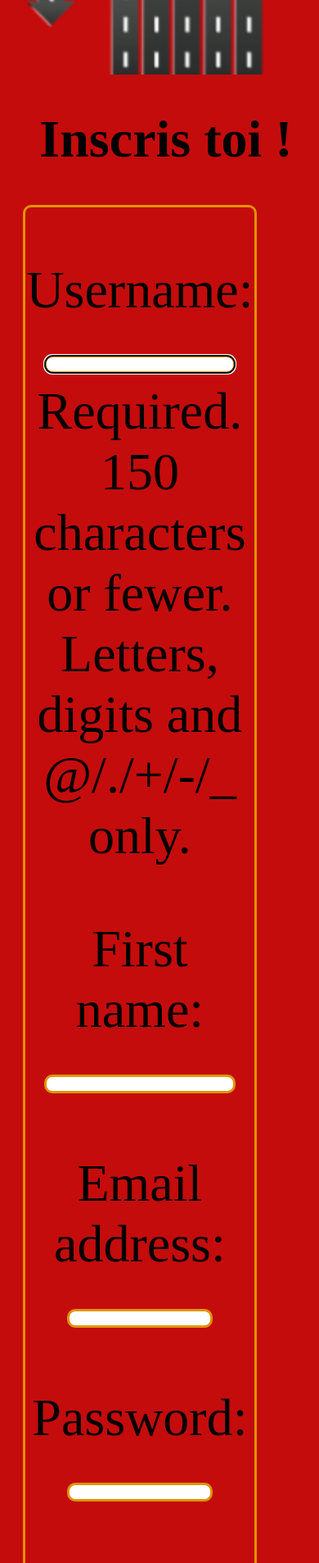
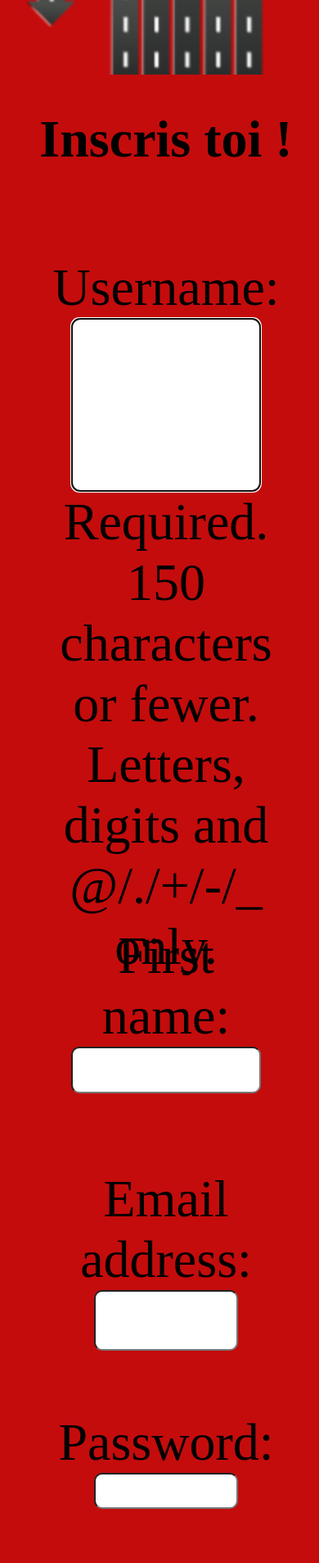
Before and after one commit to thomsart/GearWheel, a Django app: page /bestway/signup/ in a window 390 px wide; the page is wider, and only the part inside the window is pictured. Shown: the part 641-2548 px from the top of that part at 82% size. Run offline with Django 3.2, Linux system fonts and the light colour scheme.

Commit message:
responsive 70%

```diff
--- a/bestway/form.py
+++ b/bestway/form.py
@@ -26,11 +26,11 @@ class AddressForm(forms.Form):
     """
         The form of the start and end addresses.
     """
-    start = forms.CharField(label="Départ ", max_length=70)
-    end = forms.CharField(label="Arrivée ", max_length=70)
+    start = forms.CharField(label="", widget=forms.TextInput(attrs={'placeholder': "Adresse de départ"}), max_length=70)
+    end = forms.CharField(label="", widget=forms.TextInput(attrs={'placeholder': "Adresse d'arrivée"}), max_length=70)
 
 class StopsForm(forms.Form):
     """
         The form of the stops and addresses.
     """
-    stops = forms.CharField(label="Rentre tes arrêts ", max_length=70)
+    stops = forms.CharField(label="", widget=forms.TextInput(attrs={'placeholder': "Adresse d'arrêt"}), max_length=70)
--- a/bestway/static/css/base.css
+++ b/bestway/static/css/base.css
@@ -80,12 +80,20 @@ nav
 
 /* les images dans la navigation */
 
+img
+{
+    height: 8em;
+}
 @media screen and (max-width: 1024px)
 {
     img
     {
         height: 15em;
     }
+}
+#img_traffic
+{
+    height: 15em;
 }
 
 
@@ -104,6 +112,7 @@ nav
     /* border: solid rgb(255, 230, 0); */
     display: flex;
     justify-content: space-around;
+    height:15em;
 }
 @media screen and (max-width: 1024px)
 {
@@ -126,7 +135,7 @@ nav
 
 .block
 {
-    border: solid rgb(255, 0, 149);
+    /* border: solid rgb(255, 0, 149); */
     display: flex;
     flex-direction: column;
     height: 25em;
@@ -136,21 +145,35 @@ nav
     .block
     {
         width: 100%;
-        padding-left: 0%;
-        padding-right: 0%;
         height: 50em;
     }
 }
 
 .text
 {
-    border: solid rgb(255, 81, 0);
+    /* border: solid rgb(255, 81, 0); */
 }
 @media screen and (max-width: 1024px)
 {
     .text
     {
         justify-content:none;
+    }
+}
+
+.block_result
+{
+    /* border: solid rgb(0, 255, 149); */
+    display: flex;
+    flex-direction: column;
+    height: 60em;
+}
+@media screen and (max-width: 1024px)
+{
+    .block_result
+    {
+        width: 100%;
+        height: 200em;
     }
 }
 
@@ -167,10 +190,15 @@ nav
 
 form, input
 {
-    border: solid rgb(223, 147, 6);
-    height: 30%;
+    /* border: solid rgb(0, 17, 255); */
+    display: flex;
+    flex-direction: column;
+    justify-content: space-evenly;
+    height: 40%;
     width: 60%;
     border-radius: 10px;
+    margin-left: auto;
+    margin-right: auto;
 }
 
 input[type=submit]
--- a/bestway/templates/home.html
+++ b/bestway/templates/home.html
@@ -13,7 +13,7 @@
 
         <!-- form -->
         {% for alert in alerts %}
-            {{ alert }}
+            <p style="color: rgb(32, 0, 212);">{{ alert }}</p>
         {% empty %}
             <form method="post">
                 {% csrf_token %}
--- a/bestway/templates/registration/signup.html
+++ b/bestway/templates/registration/signup.html
@@ -4,14 +4,19 @@
 {% block content %}
 
     <!-- Block-->
-    <div class="container_column">
+    <div class="block_result">
 
-        <h1>Inscris toi !</h1>
-        <form id="form_login_register" method="post">
-            {% csrf_token %}
-            {{ form.as_p }}
-            <button type="submit">valider</button>
-        </form>
+        <div>
+            <h1>Inscris toi !</h1>
+        </div>
+
+        <div>
+            <form method="post">
+                {% csrf_token %}
+                {{ form.as_p }}
+                <input type="submit">valider</input>
+            </form>
+        </div>
 
     </div>
 
--- a/bestway/views.py
+++ b/bestway/views.py
@@ -184,7 +184,7 @@ def result(request):
 
     the_bestway = algorithm.find_the_bestway(all_ways)
 
-    Address.objects.filter(user_id=request.user.id).delete()
+    # Address.objects.filter(user_id=request.user.id).delete()
 
     return render(request, 'result.html', {
         'start': [the_bestway[0]],
```
Also changed, not shown: bestway/templates/registration/login.html (+12 -7 lines), bestway/templates/result.html (+10 -8 lines).
